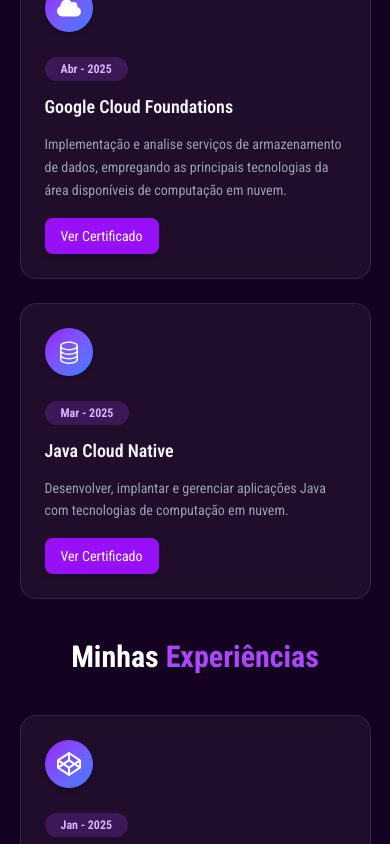
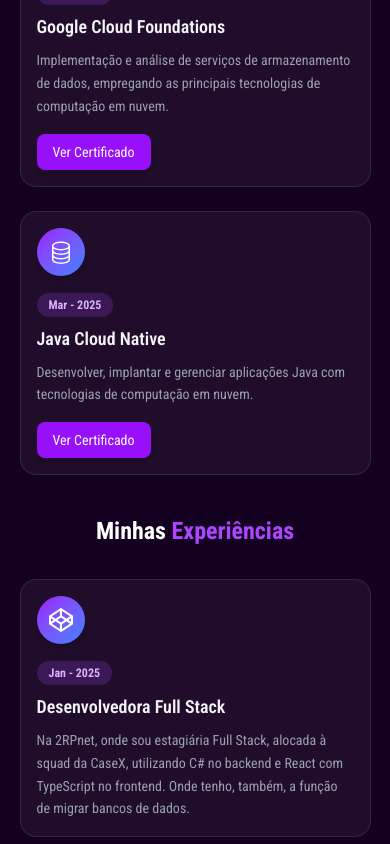
Before and after one commit to EduardaClaro/PortifolioReact, a Next.js app in the folder portfolio-react/: page / in a window 390 px wide. Shown: the part 3240-4084 px from the top of the page. Built offline with nearby package versions, Linux system fonts and the light colour scheme.

Commit message:
:ok_hand: style: adjusting responsiveness and reviewing code

```diff
--- a/portfolio-react/components/Home/Resume/Resume.tsx
+++ b/portfolio-react/components/Home/Resume/Resume.tsx
@@ -1,11 +1,13 @@
+"use client";
+
 import React from "react";
 import ResumeCard from "./ResumeCard";
 import { FaCodepen, FaCloud } from "react-icons/fa";
 import { BsDatabase } from "react-icons/bs";
 import { BiBadge } from "react-icons/bi";
 import { Roboto_Condensed } from "next/font/google";
+import { motion } from "framer-motion";
 
-// Fonte
 const robotoCondensed = Roboto_Condensed({
   subsets: ["latin"],
   weight: ["400", "700"],
@@ -13,15 +15,29 @@
 
 const Resume = () => {
   return (
-    <div className={`pt-20 pb-16 ${robotoCondensed.className}`}>
-      <div className="w-[90%] sm:w-[70%] mx-auto grid grid-cols-1 md:grid-cols-2 gap-10 items-stretch">
-
-        {/* Education Part */}
-        <div className="flex flex-col h-full">
-          <h1 className="text-3xl sm:text-4xl font-bold text-white text-center md:text-center transition-all duration-300 ease-in-out hover:scale-105 hover:text-purple-400">
+    <div className={`pt-16 pb-16 ${robotoCondensed.className}`}>
+      <motion.div
+        initial="hidden"
+        whileInView="visible"
+        viewport={{ once: true }}
+        variants={{
+          hidden: {},
+          visible: { transition: { staggerChildren: 0.2 } },
+        }}
+        className="w-[90%] max-w-6xl mx-auto grid grid-cols-1 md:grid-cols-2 gap-10 items-stretch"
+      >
+        {/* Estudos */}
+        <motion.div
+          initial={{ opacity: 0, y: 30 }}
+          whileInView={{ opacity: 1, y: 0 }}
+          viewport={{ once: true }}
+          transition={{ duration: 0.6 }}
+          className="flex flex-col h-full"
+        >
+          <h1 className="text-2xl sm:text-3xl md:text-4xl font-bold text-white text-center hover:scale-105 hover:text-purple-400 transition-all duration-300 ease-in-out">
             Meus <span className="text-purple-500">Estudos</span>
           </h1>
-          <div className="mt-10 w-full flex flex-col gap-6 h-full">
+          <div className="mt-8 flex flex-col gap-6 h-full">
             <ResumeCard
               Icon={BiBadge}
               role="Análise e Desenvolvimento de Sistemas"
@@ -32,7 +48,7 @@
               Icon={FaCloud}
               role="Google Cloud Foundations"
               date="Abr - 2025"
-              description="Implementação e analise serviços de armazenamento de dados, empregando as principais tecnologias da área disponíveis de computação em nuvem."
+              description="Implementação e análise de serviços de armazenamento de dados, empregando as principais tecnologias de computação em nuvem."
               link="/certificados/google-cloud.pdf"
             />
             <ResumeCard
@@ -43,25 +59,31 @@
               link="/certificados/java-cloud.pdf"
             />
           </div>
-        </div>
+        </motion.div>
 
-        {/* Work Part */}
-        <div className="flex flex-col h-full">
-          <h1 className="text-3xl sm:text-4xl font-bold text-white text-center md:text-center transition-all duration-300 ease-in-out hover:scale-105 hover:text-purple-400">
+        {/* Experiências */}
+        <motion.div
+          initial={{ opacity: 0, y: 30 }}
+          whileInView={{ opacity: 1, y: 0 }}
+          viewport={{ once: true }}
+          transition={{ duration: 0.6, delay: 0.3 }}
+          className="flex flex-col h-full"
+        >
+          <h1 className="text-2xl sm:text-3xl md:text-4xl font-bold text-white text-center hover:scale-105 hover:text-purple-400 transition-all duration-300 ease-in-out">
             Minhas <span className="text-purple-500">Experiências</span>
           </h1>
-          <div className="mt-10 w-full flex flex-col gap-6 h-auto">
+          <div className="mt-8 flex flex-col gap-6 h-auto">
             <ResumeCard
               Icon={FaCodepen}
               role="Desenvolvedora Full Stack"
               date="Jan - 2025"
-              description="Na 2RPnet, onde sou estagiária Full Stack, alocada a squad da CaseX, utilizando C# no backend e React com TypeScript no frontend."
+              description="Na 2RPnet, onde sou estagiária Full Stack, alocada à squad da CaseX, utilizando C# no backend e React com TypeScript no frontend. Onde tenho, também, a função de migrar bancos de dados."
             />
           </div>
-        </div>
-      </div>
+        </motion.div>
+      </motion.div>
     </div>
-  )
-}
+  );
+};
 
 export default Resume;
--- a/portfolio-react/components/Home/Resume/ResumeCard.tsx
+++ b/portfolio-react/components/Home/Resume/ResumeCard.tsx
@@ -1,61 +1,77 @@
+"use client";
+
 import React from "react";
 import { IconType } from "react-icons";
+import { motion } from "framer-motion";
 
 type Props = {
   role: string;
   Icon: IconType;
   date?: string;
   description: string;
-  link?: string; // novo campo para o certificado
+  link?: string;
 };
 
 const ResumeCard = ({ Icon, role, date, description, link }: Props) => {
   return (
-    <div className="w-full h-full group">
+    <motion.div
+      initial={{ opacity: 0, y: 40 }}
+      whileInView={{ opacity: 1, y: 0 }}
+      viewport={{ once: true }}
+      transition={{ duration: 0.6, ease: "easeOut" }}
+      whileHover={{ scale: 1.02 }}
+      className="w-full h-full group"
+    >
       <div
-        className="flex flex-col sm:flex-row items-start gap-6 bg-white/5 backdrop-blur-md border border-white/10
-        transition-all duration-500 p-6 sm:p-8 rounded-2xl w-full h-full
-        hover:scale-[1.03] hover:shadow-xl hover:border-purple-500/40 hover:bg-white/10"
+        className="flex flex-col sm:flex-row items-start gap-4 sm:gap-6 bg-white/5 backdrop-blur-md border border-white/10
+        transition-all duration-500 p-4 sm:p-6 md:p-8 rounded-2xl w-full h-full
+        hover:border-purple-500/40 hover:bg-white/10"
       >
         {/* Ícone */}
-        <div
+        <motion.div
+          initial={{ scale: 0 }}
+          whileInView={{ scale: 1 }}
+          viewport={{ once: true }}
+          transition={{ duration: 0.5, type: "spring", stiffness: 120 }}
+          whileHover={{ rotate: 180 }}
           className="sm:w-14 sm:h-14 w-12 h-12 bg-gradient-to-br from-purple-600 to-blue-500
           rounded-full flex items-center justify-center shadow-md"
         >
-          <Icon
-            className="sm:w-7 sm:h-7 w-6 h-6 text-white transition-transform duration-500 group-hover:rotate-180"
-          />
-        </div>
+          <Icon className="sm:w-7 sm:h-7 w-6 h-6 text-white" />
+        </motion.div>
 
         {/* Conteúdo */}
         <div className="flex-1">
           {date && (
-            <h1 className="mb-3 inline-block px-4 py-1 rounded-full bg-purple-500/20 text-purple-300 text-xs sm:text-sm font-bold">
+            <h1 className="mb-2 inline-block px-3 py-1 rounded-full bg-purple-500/20 text-purple-300 text-xs sm:text-sm font-bold">
               {date}
             </h1>
           )}
-          <h2 className="text-gray-100 text-lg sm:text-2xl font-semibold group-hover:text-purple-300 transition-colors">
+          <h2 className="text-gray-100 text-lg sm:text-xl md:text-2xl font-semibold group-hover:text-purple-300 transition-colors">
             {role}
           </h2>
-          <p className="text-gray-400 text-sm sm:text-base pt-3 leading-relaxed">
+          <p className="text-gray-400 text-sm sm:text-base pt-2 leading-relaxed">
             {description}
           </p>
 
-          {/* Botão para abrir certificado */}
           {link && (
-            <a
+            <motion.a
               href={link}
               target="_blank"
               rel="noopener noreferrer"
-              className="inline-block mt-4 px-4 py-2 bg-purple-600 text-white text-sm rounded-lg shadow-md
+              whileHover={{
+                scale: 1.05,
+                boxShadow: "0px 0px 15px rgba(168,85,247,0.8)",
+              }}
+              className="inline-block mt-4 px-4 py-2 bg-purple-600 text-white text-sm sm:text-base rounded-lg shadow-md
                          hover:bg-purple-500 transition-colors"
             >
               Ver Certificado
-            </a>
+            </motion.a>
           )}
         </div>
       </div>
-    </div>
+    </motion.div>
   );
 };
 
```
